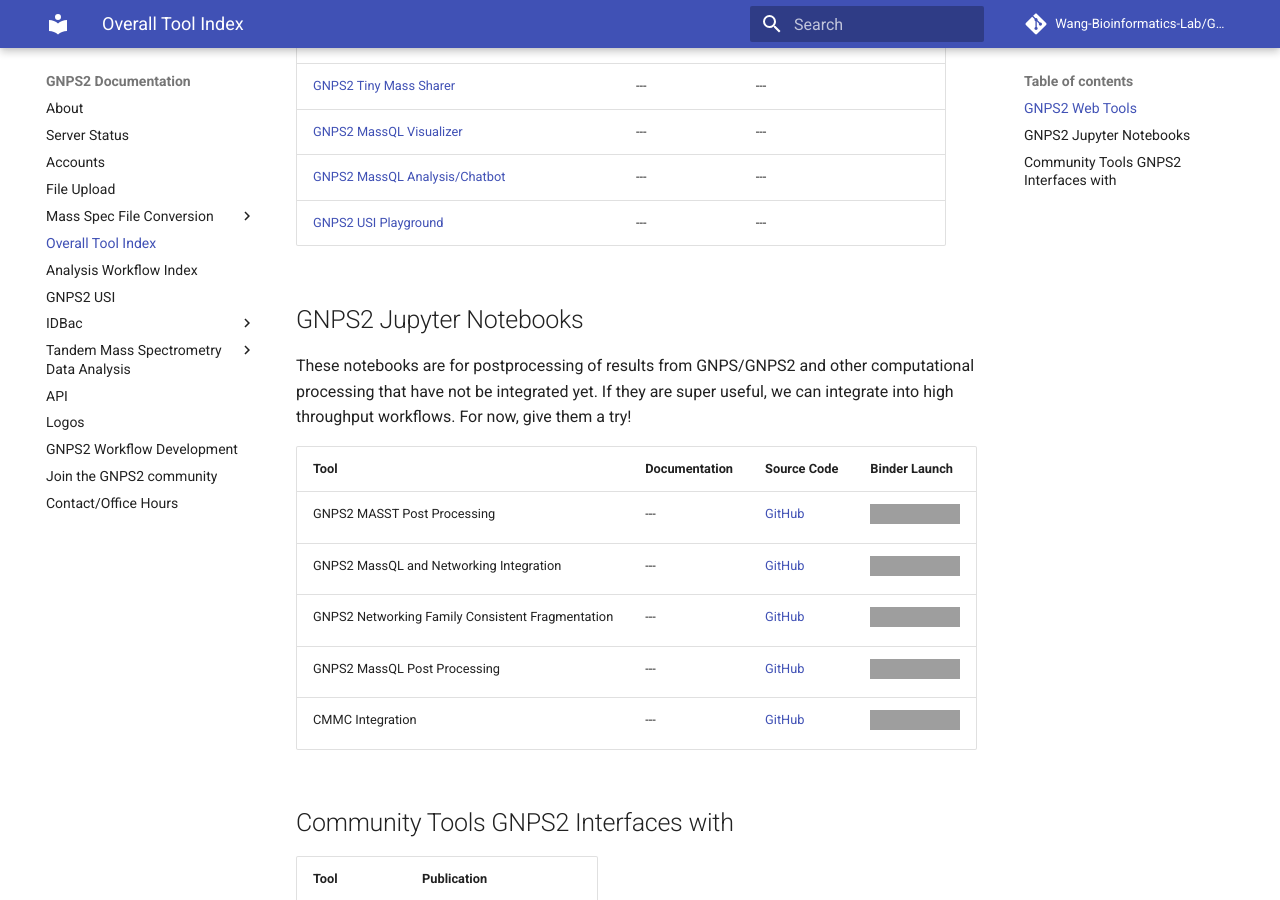
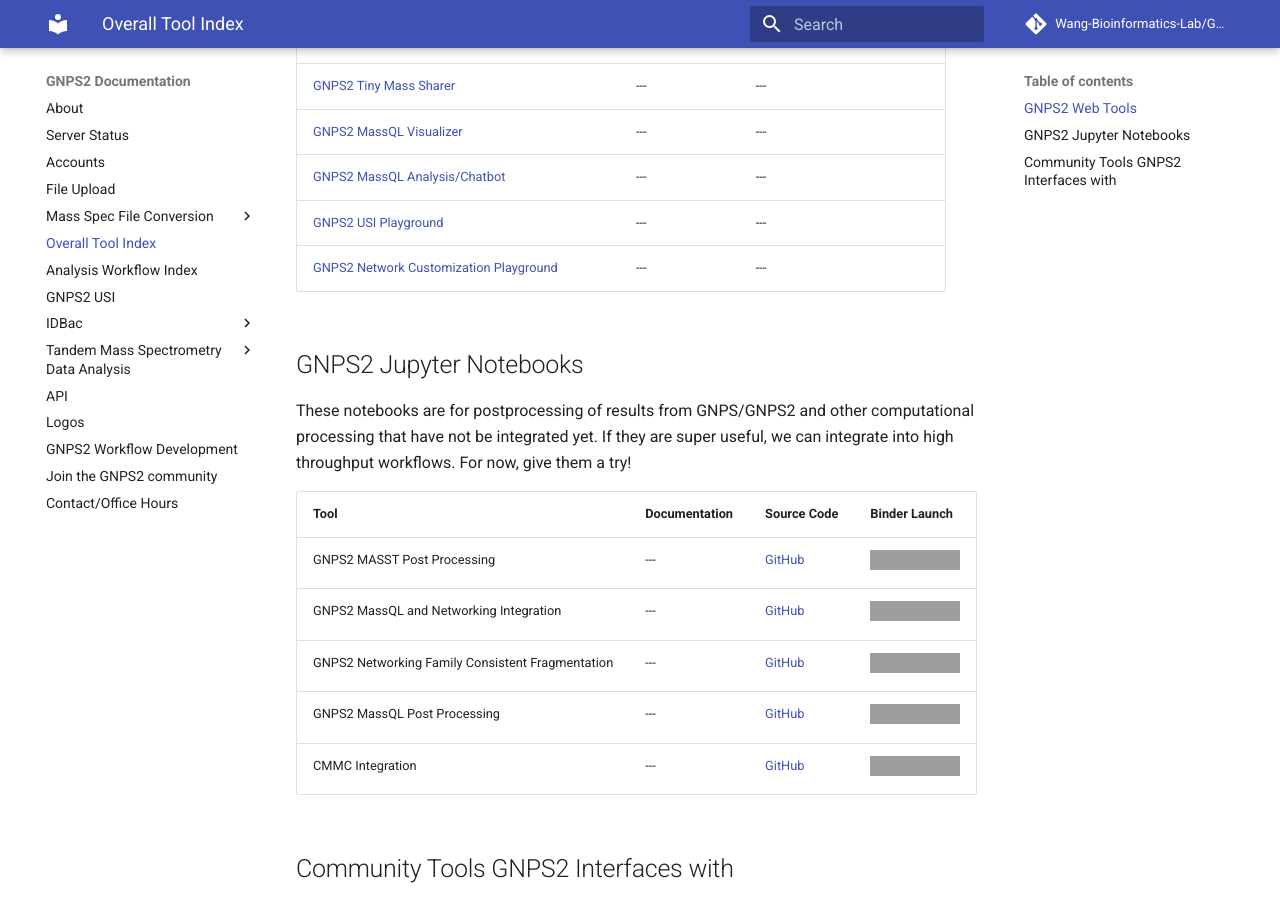
Before and after one commit to Wang-Bioinformatics-Lab/GNPS2_Documentation, an MkDocs documentation site: the page built from docs/toolindex.md, in a window 1280 px wide and 900 px high, scrolled down 1213 px, cut to the strip 0-900 px from the top of the window. Built offline with MkDocs 1.6.1 and Material for MkDocs 9.7.7, drawn with Linux system fonts in a browser that asks for light colours; comment, search, counter and statistics services are not loaded; grey boxes are pictures that could not be loaded.

Commit message:
Update toolindex.md

```diff
--- a/docs/toolindex.md
+++ b/docs/toolindex.md
@@ -32,7 +32,7 @@
 | [GNPS2 MassQL Visualizer](https://massql.gnps2.org/) | --- | --- |
 | [GNPS2 MassQL Analysis/Chatbot](https://massql-analysis.gnps2.org/) | --- | --- |
 | [GNPS2 USI Playground](https://usi-playground.gnps2.org/) | --- | --- |
-
+| [GNPS2 Network Customization Playground](https://networkcustomization.gnps2.org/) | --- | --- |
 
 
 
```
